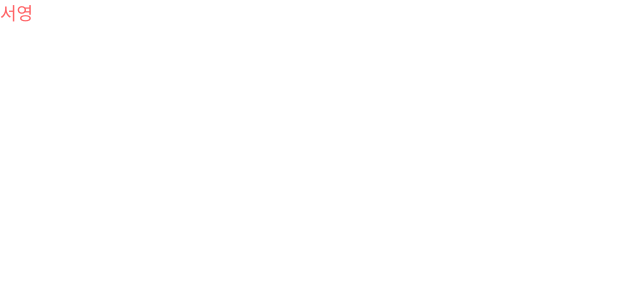
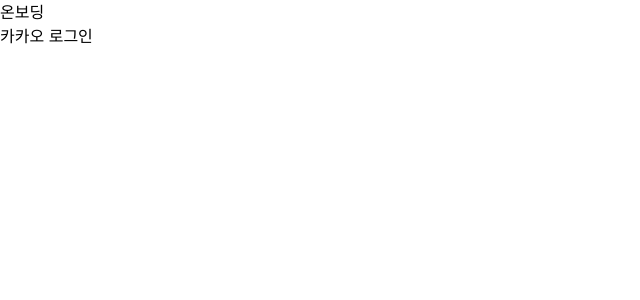
Before and after one commit to likelion-apex/FE, a React (Vite) app: page / in a window 1280 px wide. Shown: the top 300 px of the page, without its empty margins (0-640 px from the left). Built offline with nearby package versions, Linux system fonts and the light colour scheme.

Commit message:
[Feat] 카카오 로그인 구현

```diff
--- a/index.html
+++ b/index.html
@@ -5,6 +5,11 @@
     <link rel="icon" type="image/svg+xml" href="/favicon.svg" />
     <meta name="viewport" content="width=device-width, initial-scale=1.0" />
     <title>likelion-apex-fe</title>
+    <script
+      src="https://t1.kakaocdn.net/kakao_js_sdk/2.7.6/kakao.min.js"
+      integrity="sha384-WAtVcQYcmTO/N+C1N+1m6Gp8qxh+3NlnP7X1U7qP6P5dQY/MsRBNTh+e1ahJrkEm"
+      crossorigin="anonymous"
+    ></script>
   </head>
   <body>
     <div id="root"></div>
--- a/src/App.jsx
+++ b/src/App.jsx
@@ -1,9 +1,16 @@
-import { useState } from "react";
+import { BrowserRouter, Routes, Route } from "react-router-dom";
+import Onboarding from "./pages/Onboarding";
+import KakaoCallback from "./pages/KakaoCallback";
 
 function App() {
-  const [count, setCount] = useState(0);
-
-  return <div className="text-lg text-red-400"> 서영 </div>;
+  return (
+    <BrowserRouter>
+      <Routes>
+        <Route path="/" element={<Onboarding />} />
+        <Route path="/oauth/kakao/callback" element={<KakaoCallback />} />
+      </Routes>
+    </BrowserRouter>
+  );
 }
 
 export default App;
--- /dev/null
+++ b/src/components/KakaoLoginButton.jsx
@@ -0,0 +1,21 @@
+const KakaoLoginButton = () => {
+  const handleKakaoLogin = () => {
+    if (!window.Kakao) {
+      console.error("카카오 SDK가 로드되지 않았습니다.");
+      return;
+    }
+
+    if (!window.Kakao.isInitialized()) {
+      window.Kakao.init(import.meta.env.VITE_KAKAO_JS_KEY);
+    }
+
+
+    window.Kakao.Auth.authorize({
+      redirectUri: import.meta.env.VITE_KAKAO_REDIRECT_URI,
+    });
+  };
+
+  return <button onClick={handleKakaoLogin}>카카오 로그인</button>;
+};
+
+export default KakaoLoginButton;
--- /dev/null
+++ b/src/pages/KakaoCallback.jsx
@@ -0,0 +1,32 @@
+// src/pages/KakaoCallback.jsx
+import { useEffect, useState } from "react";
+import { useSearchParams } from "react-router-dom";
+
+const KakaoCallback = () => {
+  const [searchParams] = useSearchParams();
+  const [message, setMessage] = useState("로그인 처리 중...");
+
+  useEffect(() => {
+    const code = searchParams.get("code");
+    const error = searchParams.get("error");
+
+    if (error) {
+      setMessage(`로그인 실패: ${error}`);
+      return;
+    }
+
+    if (!code) {
+      setMessage("인가 코드가 없습니다.");
+      return;
+    }
+
+    // TODO: 백엔드가 준비되면 이 code를 서버로 보내 토큰을 교환합니다.
+    // await api.post("/auth/kakao", { code });
+    console.log("인가 코드:", code);
+    setMessage("인가 코드를 받았습니다. 콘솔을 확인하세요.");
+  }, [searchParams]);
+
+  return <div>{message}</div>;
+};
+
+export default KakaoCallback;
--- /dev/null
+++ b/src/pages/Onboarding.jsx
@@ -0,0 +1,13 @@
+// src/pages/OnboardingPage.jsx
+import KakaoLoginButton from "../components/KakaoLoginButton";
+
+const Onboarding = () => {
+  return (
+    <div>
+      <h1>온보딩</h1>
+      <KakaoLoginButton />
+    </div>
+  );
+};
+
+export default Onboarding;
```
